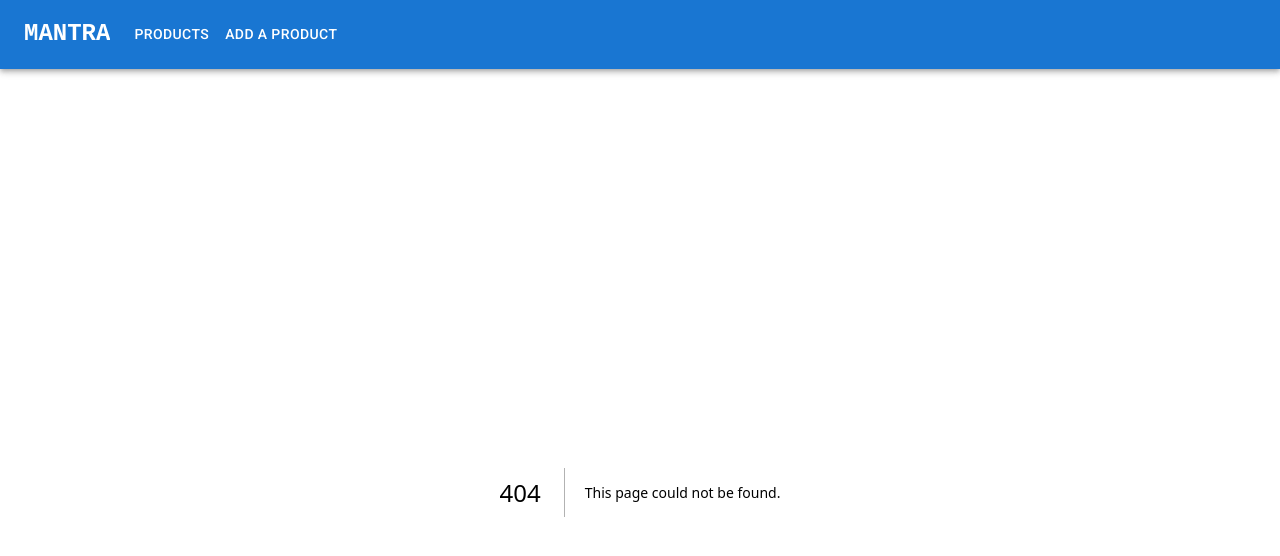
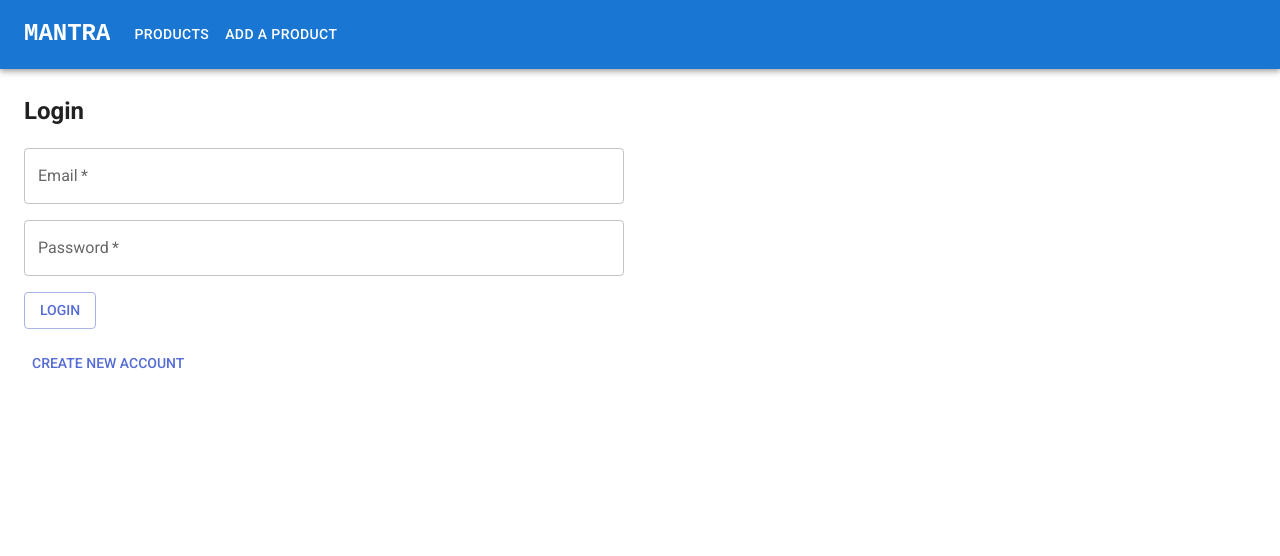
Before and after one commit to Bhuvaneshiva/mantra-store-demo, a Next.js app: page /auth in a window 1280 px wide. Before the commit this address had no page. Shown: the top 556 px of the page. Built offline with nearby package versions, Linux system fonts and the light colour scheme; what @mui/material-nextjs would draw is missing.

Commit message:
Step 23: Adding /auth to show login page

```diff
--- a/package.json
+++ b/package.json
@@ -16,9 +16,12 @@
     "@mui/icons-material": "^5.15.15",
     "@mui/material": "^5.15.15",
     "@mui/material-nextjs": "^5.15.11",
+    "@types/bcryptjs": "^2.4.6",
     "axios": "^1.6.8",
+    "bcryptjs": "^2.4.3",
     "mongoose": "^8.3.1",
     "next": "14.2.1",
+    "next-auth": "^3.15.0",
     "react": "^18",
     "react-dom": "^18",
     "sass": "^1.75.0"
--- /dev/null
+++ b/src/components/auth/auth-form.tsx
@@ -0,0 +1,86 @@
+import { useState } from "react";
+import TextField from "@mui/material/TextField";
+import Button from "@mui/material/Button";
+import Box from "@mui/material/Box";
+
+function AuthForm() {
+    const [isLogin, setIsLogin] = useState(true);
+
+    const [username, setUsername] = useState("");
+    const [email, setEmail] = useState("");
+    const [password, setPassword] = useState("");
+
+    function switchAuthModeHandler() {
+        setIsLogin((prevState) => !prevState);
+    }
+
+    return (
+        <section>
+            <h1>{isLogin ? "Login" : "Sign Up"}</h1>
+            <form>
+                {!isLogin && (
+                    <Box sx={{ my: 2 }}>
+                        <TextField
+                            required
+                            type="text"
+                            id="username"
+                            name="username"
+                            label="Username"
+                            value={username}
+                            onChange={(
+                                event: React.ChangeEvent<HTMLInputElement>
+                            ) => setUsername(event.target.value)}
+                            sx={{ width: "600px", maxWidth: "100%" }}
+                        />
+                    </Box>
+                )}
+                <Box sx={{ my: 2 }}>
+                    <TextField
+                        required
+                        type="email"
+                        id="email"
+                        name="email"
+                        label="Email"
+                        value={email}
+                        onChange={(
+                            event: React.ChangeEvent<HTMLInputElement>
+                        ) => setEmail(event.target.value)}
+                        sx={{ width: "600px", maxWidth: "100%" }}
+                    />
+                </Box>
+                <Box sx={{ my: 2 }}>
+                    <TextField
+                        required
+                        type="password"
+                        id="password"
+                        name="password"
+                        label="Password"
+                        value={password}
+                        onChange={(
+                            event: React.ChangeEvent<HTMLInputElement>
+                        ) => setPassword(event.target.value)}
+                        sx={{ width: "600px", maxWidth: "100%" }}
+                    />
+                </Box>
+                <Box sx={{ my: 2 }}>
+                    <Button variant="outlined" type="submit">
+                        {isLogin ? "Login" : "Create Account"}
+                    </Button>
+                    <Box sx={{ my: 2 }}>
+                        <Button
+                            type="button"
+                            variant="text"
+                            onClick={switchAuthModeHandler}
+                        >
+                            {isLogin
+                                ? "Create new account"
+                                : "Login with existing account"}
+                        </Button>
+                    </Box>
+                </Box>
+            </form>
+        </section>
+    );
+}
+
+export default AuthForm;
--- /dev/null
+++ b/src/pages/auth.tsx
@@ -0,0 +1,19 @@
+import Head from "next/head";
+
+import AuthForm from "@/components/auth/auth-form";
+
+export default function AuthPage() {
+    return (
+        <>
+            <Head>
+                <title>Login/Register | Mantra Store</title>
+                <meta
+                    name="description"
+                    content="Login / Register with Mantra Store"
+                />
+            </Head>
+
+            <AuthForm />
+        </>
+    );
+}
```
Also changed, not shown: 1 other file (tests, documents, lock files or other folders).
